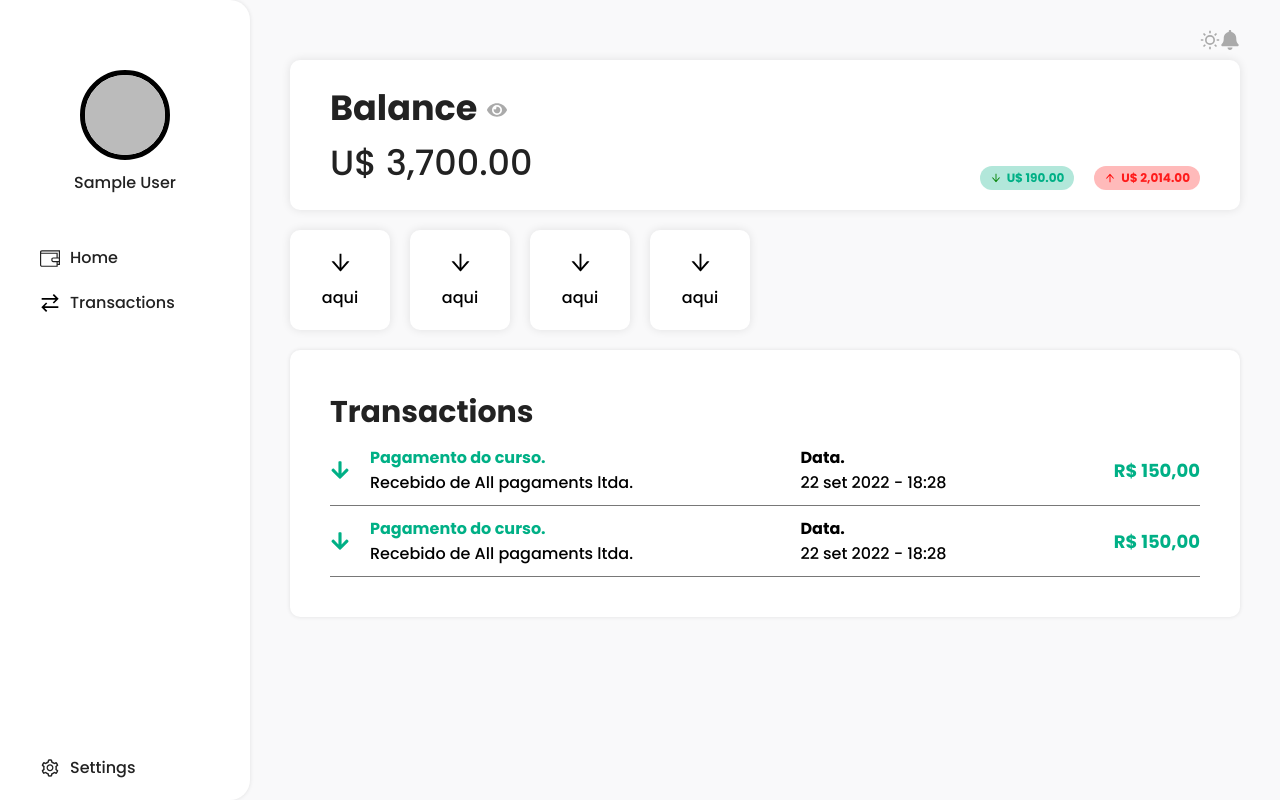
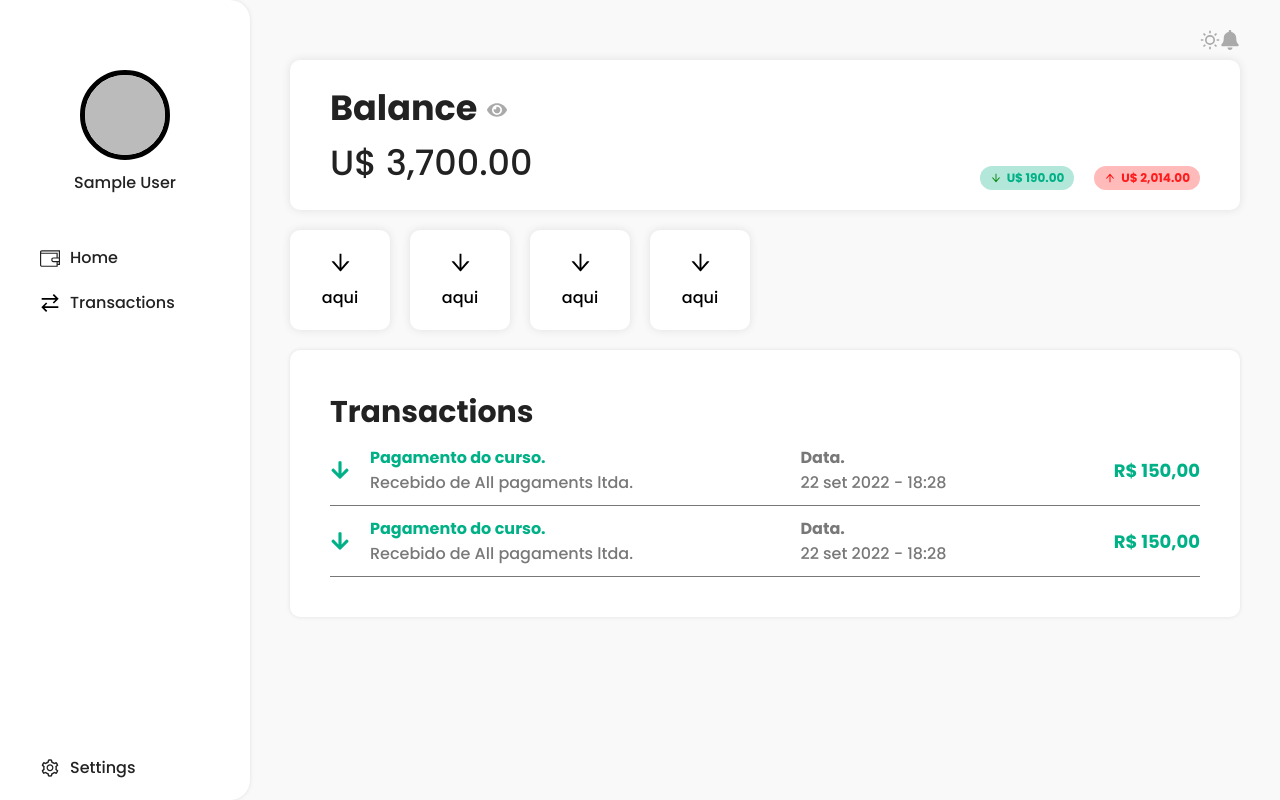
Before and after one commit to GabrielNatan/finance, a React (Create React App) app: page / in a window 1280 px wide. Built offline with nearby package versions, Linux system fonts and the light colour scheme; no server answers; sample sign-in values are in the browser's storage.

Commit message:
style: add new color

```diff
--- a/src/style/theme.ts
+++ b/src/style/theme.ts
@@ -1,5 +1,6 @@
 export const lightTheme = {
   color: '#222222',
+  secondaryColor: '#787878',
   background: '#F9F9FA',
   backgroundSecondary: '#FFFFFF',
   borderColor: '#787878',
@@ -15,6 +16,7 @@ export const lightTheme = {
 
 export const darkTheme = {
   color: '#FFFFFF',
+  secondaryColor: '#FFFFFF',
   background: '#15191E',
   backgroundSecondary: '#1B1E28',
   borderColor: '#242732',
```
